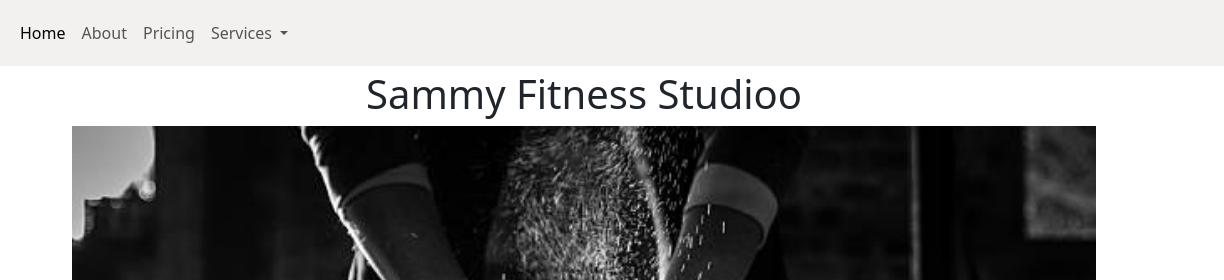
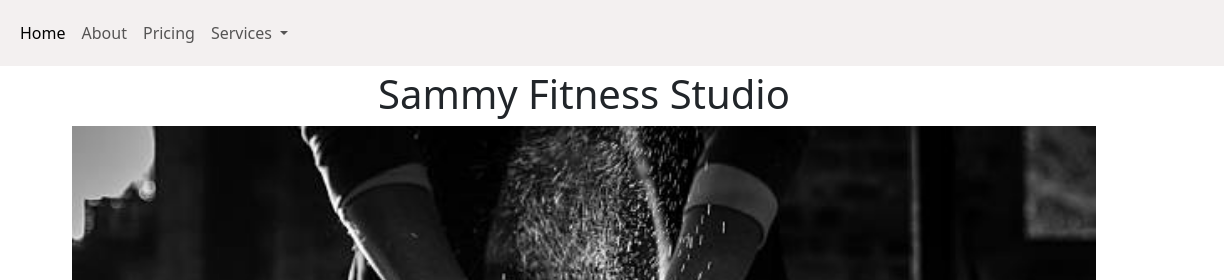
Before and after one commit to SelfPracticeProjects/FullStackProjects, a plain HTML site: page webpages/index.html in a window 1280 px wide. Shown: the top 280 px of the page, 56-1280 px from the left. Drawn offline with nearby package versions, Linux system fonts and the light colour scheme.

Commit message:
Update index.html

```diff
--- a/webpages/index.html
+++ b/webpages/index.html
@@ -12,7 +12,7 @@
     <header>
         <div>
             <h1 style="text-align: center;  padding-top: 70px; ">
-                Sammy Fitness Studioo
+                Sammy Fitness Studio
             </h1>
         </div>
 <!-- Navbar -->
```
